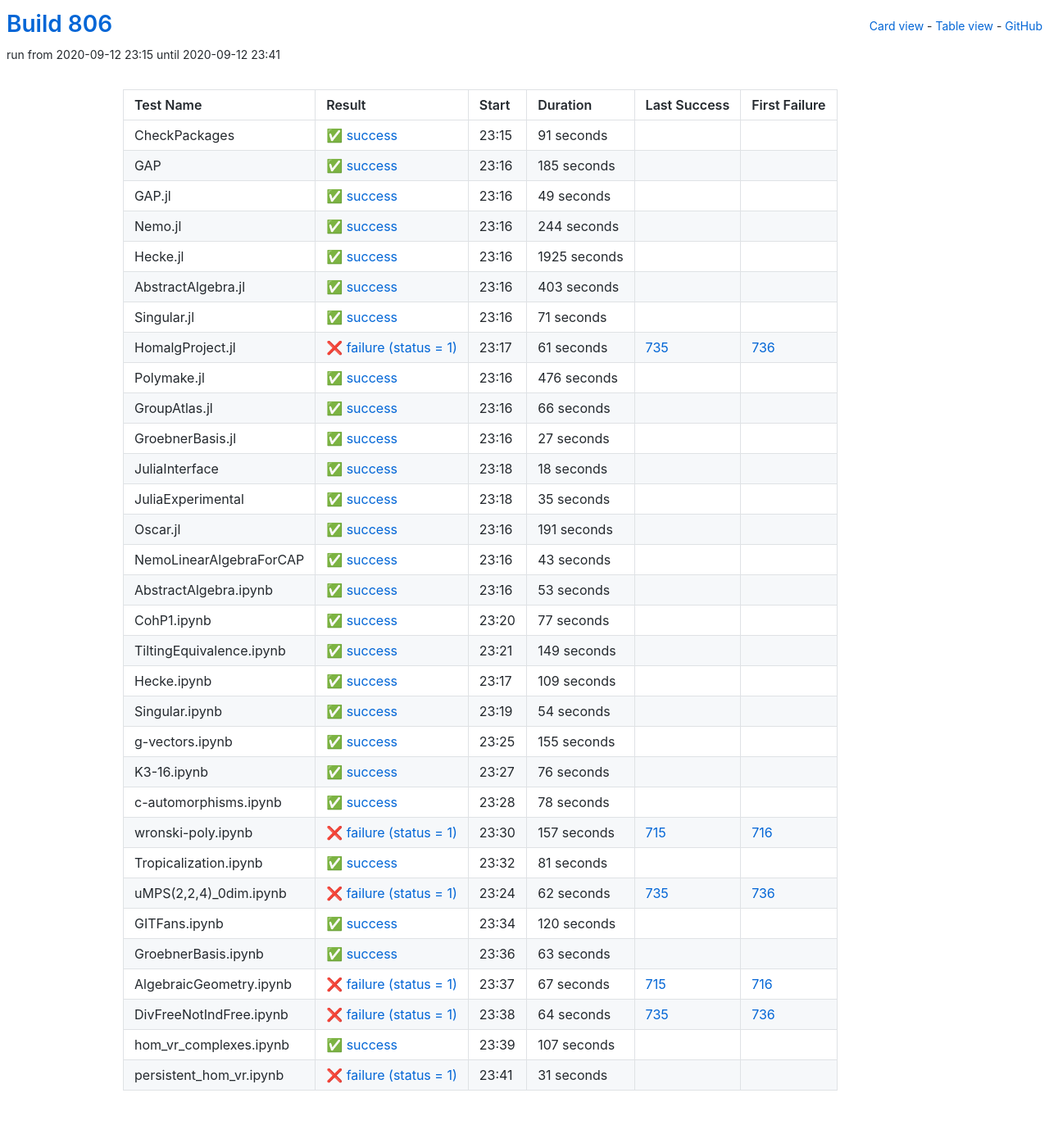
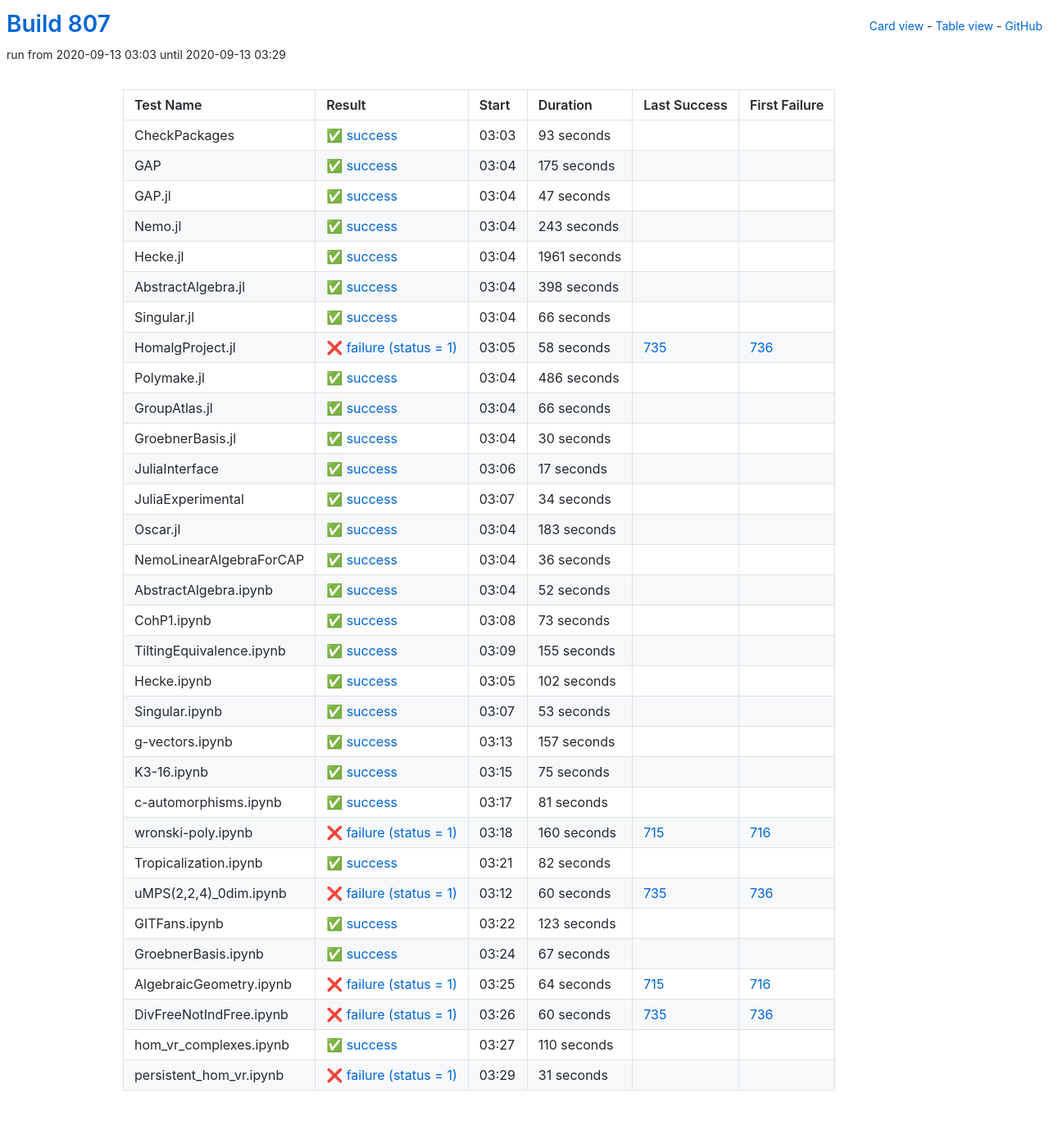
Before and after one commit to oscar-system/oscar-ci-status-stable, a Jekyll site: the page built from table.html, in a window 1280 px wide. Shown: the whole page at 82% size. Built offline with Jekyll 4.4.1, drawn with Linux system fonts in a browser that asks for light colours.

Commit message:
Build #807

```diff
--- a/_data/ci.yml
+++ b/_data/ci.yml
@@ -1,6 +1,6 @@
 ---
-build: 806
-build_url: https://oscarci.mathematik.uni-kl.de/job/oscar-stable/806/
+build: 807
+build_url: https://oscarci.mathematik.uni-kl.de/job/oscar-stable/807/
 job: oscar-stable
 organization: oscar-system
 repo: oscar-ci-status-stable
@@ -8,116 +8,116 @@ repourl: https://github.com/oscar-system/oscar-ci-status-stable
 tests:
 - name: CheckPackages
   id: checkpackages
-  log: https://oscarci.mathematik.uni-kl.de/job/oscar-stable/806/artifact/logs/build-806/CheckPackages.log
-  start: 2020-09-12 23:15
+  log: https://oscarci.mathematik.uni-kl.de/job/oscar-stable/807/artifact/logs/build-807/CheckPackages.log
+  start: 2020-09-13 03:03
   success: true
   exitcode: 0
   status: success
-  duration: 91
+  duration: 93
   last_success: false
   last_success_url:
   first_failure: false
   first_failure_url:
 - name: GAP
   id: gap
-  log: https://oscarci.mathematik.uni-kl.de/job/oscar-stable/806/artifact/logs/build-806/GAP.log
-  start: 2020-09-12 23:16
+  log: https://oscarci.mathematik.uni-kl.de/job/oscar-stable/807/artifact/logs/build-807/GAP.log
+  start: 2020-09-13 03:04
   success: true
   exitcode: 0
   status: success
-  duration: 185
+  duration: 175
   last_success: false
   last_success_url:
   first_failure: false
   first_failure_url:
 - name: GAP.jl
   id: gap-jl
-  log: https://oscarci.mathematik.uni-kl.de/job/oscar-stable/806/artifact/logs/build-806/GAP.jl.log
-  start: 2020-09-12 23:16
+  log: https://oscarci.mathematik.uni-kl.de/job/oscar-stable/807/artifact/logs/build-807/GAP.jl.log
+  start: 2020-09-13 03:04
   success: true
   exitcode: 0
   status: success
-  duration: 49
+  duration: 47
   last_success: false
   last_success_url:
   first_failure: false
   first_failure_url:
 - name: Nemo.jl
   id: nemo-jl
-  log: https://oscarci.mathematik.uni-kl.de/job/oscar-stable/806/artifact/logs/build-806/Nemo.jl.log
-  start: 2020-09-12 23:16
+  log: https://oscarci.mathematik.uni-kl.de/job/oscar-stable/807/artifact/logs/build-807/Nemo.jl.log
+  start: 2020-09-13 03:04
   success: true
   exitcode: 0
   status: success
-  duration: 244
+  duration: 243
   last_success: false
   last_success_url:
   first_failure: false
   first_failure_url:
 - name: Hecke.jl
   id: hecke-jl
-  log: https://oscarci.mathematik.uni-kl.de/job/oscar-stable/806/artifact/logs/build-806/Hecke.jl.log
-  start: 2020-09-12 23:16
+  log: https://oscarci.mathematik.uni-kl.de/job/oscar-stable/807/artifact/logs/build-807/Hecke.jl.log
+  start: 2020-09-13 03:04
   success: true
   exitcode: 0
   status: success
-  duration: 1925
+  duration: 1961
   last_success: false
   last_success_url:
   first_failure: false
   first_failure_url:
 - name: AbstractAlgebra.jl
   id: abstractalgebra-jl
-  log: https://oscarci.mathematik.uni-kl.de/job/oscar-stable/806/artifact/logs/build-806/AbstractAlgebra.jl.log
-  start: 2020-09-12 23:16
+  log: https://oscarci.mathematik.uni-kl.de/job/oscar-stable/807/artifact/logs/build-807/AbstractAlgebra.jl.log
+  start: 2020-09-13 03:04
   success: true
   exitcode: 0
   status: success
-  duration: 403
+  duration: 398
   last_success: false
   last_success_url:
   first_failure: false
   first_failure_url:
 - name: Singular.jl
   id: singular-jl
-  log: https://oscarci.mathematik.uni-kl.de/job/oscar-stable/806/artifact/logs/build-806/Singular.jl.log
-  start: 2020-09-12 23:16
+  log: https://oscarci.mathematik.uni-kl.de/job/oscar-stable/807/artifact/logs/build-807/Singular.jl.log
+  start: 2020-09-13 03:04
   success: true
   exitcode: 0
   status: success
-  duration: 71
+  duration: 66
   last_success: false
   last_success_url:
   first_failure: false
   first_failure_url:
 - name: HomalgProject.jl
   id: homalgproject-jl
-  log: https://oscarci.mathematik.uni-kl.de/job/oscar-stable/806/artifact/logs/build-806/HomalgProject.jl.log
-  start: 2020-09-12 23:17
+  log: https://oscarci.mathematik.uni-kl.de/job/oscar-stable/807/artifact/logs/build-807/HomalgProject.jl.log
+  start: 2020-09-13 03:05
   success: false
   exitcode: 1
   status: failure
-  duration: 61
+  duration: 58
   last_success: 735
   last_success_url: https://oscarci.mathematik.uni-kl.de/job/oscar-stable/735/
   first_failure: 736
   first_failure_url: https://oscarci.mathematik.uni-kl.de/job/oscar-stable/736/
 - name: Polymake.jl
   id: polymake-jl
-  log: https://oscarci.mathematik.uni-kl.de/job/oscar-stable/806/artifact/logs/build-806/Polymake.jl.log
-  start: 2020-09-12 23:16
+  log: https://oscarci.mathematik.uni-kl.de/job/oscar-stable/807/artifact/logs/build-807/Polymake.jl.log
+  start: 2020-09-13 03:04
   success: true
   exitcode: 0
   status: success
-  duration: 476
+  duration: 486
   last_success: false
   last_success_url:
   first_failure: false
   first_failure_url:
 - name: GroupAtlas.jl
   id: groupatlas-jl
-  log: https://oscarci.mathematik.uni-kl.de/job/oscar-stable/806/artifact/logs/build-806/GroupAtlas.jl.log
-  start: 2020-09-12 23:16
+  log: https://oscarci.mathematik.uni-kl.de/job/oscar-stable/807/artifact/logs/build-807/GroupAtlas.jl.log
+  start: 2020-09-13 03:04
   success: true
   exitcode: 0
   status: success
@@ -128,68 +128,116 @@ tests:
   first_failure_url:
 - name: GroebnerBasis.jl
   id: groebnerbasis-jl
-  log: https://oscarci.mathematik.uni-kl.de/job/oscar-stable/806/artifact/logs/build-806/GroebnerBasis.jl.log
-  start: 2020-09-12 23:16
+  log: https://oscarci.mathematik.uni-kl.de/job/oscar-stable/807/artifact/logs/build-807/GroebnerBasis.jl.log
+  start: 2020-09-13 03:04
   success: true
   exitcode: 0
   status: success
-  duration: 27
+  duration: 30
   last_success: false
   last_success_url:
   first_failure: false
   first_failure_url:
 - name: JuliaInterface
   id: juliainterface
-  log: https://oscarci.mathematik.uni-kl.de/job/oscar-stable/806/artifact/logs/build-806/JuliaInterface.log
-  start: 2020-09-12 23:18
+  log: https://oscarci.mathematik.uni-kl.de/job/oscar-stable/807/artifact/logs/build-807/JuliaInterface.log
+  start: 2020-09-13 03:06
   success: true
   exitcode: 0
   status: success
-  duration: 18
+  duration: 17
   last_success: false
   last_success_url:
   first_failure: false
   first_failure_url:
 - name: JuliaExperimental
   id: juliaexperimental
-  log: https://oscarci.mathematik.uni-kl.de/job/oscar-stable/806/artifact/logs/build-806/JuliaExperimental.log
-  start: 2020-09-12 23:18
+  log: https://oscarci.mathematik.uni-kl.de/job/oscar-stable/807/artifact/logs/build-807/JuliaExperimental.log
+  start: 2020-09-13 03:07
   success: true
   exitcode: 0
   status: success
-  duration: 35
+  duration: 34
   last_success: false
   last_success_url:
   first_failure: false
   first_failure_url:
 - name: Oscar.jl
   id: oscar-jl
-  log: https://oscarci.mathematik.uni-kl.de/job/oscar-stable/806/artifact/logs/build-806/Oscar.jl.log
-  start: 2020-09-12 23:16
+  log: https://oscarci.mathematik.uni-kl.de/job/oscar-stable/807/artifact/logs/build-807/Oscar.jl.log
+  start: 2020-09-13 03:04
   success: true
   exitcode: 0
   status: success
-  duration: 191
+  duration: 183
   last_success: false
   last_success_url:
   first_failure: false
   first_failure_url:
 - name: NemoLinearAlgebraForCAP
   id: nemolinearalgebraforcap
-  log: https://oscarci.mathematik.uni-kl.de/job/oscar-stable/806/artifact/logs/build-806/NemoLinearAlgebraForCAP.log
-  start: 2020-09-12 23:16
+  log: https://oscarci.mathematik.uni-kl.de/job/oscar-stable/807/artifact/logs/build-807/NemoLinearAlgebraForCAP.log
+  start: 2020-09-13 03:04
   success: true
   exitcode: 0
   status: success
-  duration: 43
+  duration: 36
   last_success: false
   last_success_url:
   first_failure: false
   first_failure_url:
 - name: AbstractAlgebra.ipynb
   id: abstractalgebra-ipynb
-  log: https://oscarci.mathematik.uni-kl.de/job/oscar-stable/806/artifact/logs/build-806/AbstractAlgebra.ipynb.log
-  start: 2020-09-12 23:16
+  log: https://oscarci.mathematik.uni-kl.de/job/oscar-stable/807/artifact/logs/build-807/AbstractAlgebra.ipynb.log
+  start: 2020-09-13 03:04
+  success: true
+  exitcode: 0
+  status: success
+  duration: 52
+  last_success: false
+  last_success_url:
+  first_failure: false
+  first_failure_url:
+- name: CohP1.ipynb
+  id: cohp1-ipynb
+  log: https://oscarci.mathematik.uni-kl.de/job/oscar-stable/807/artifact/logs/build-807/CohP1.ipynb.log
+  start: 2020-09-13 03:08
+  success: true
+  exitcode: 0
+  status: success
+  duration: 73
+  last_success: false
+  last_success_url:
+  first_failure: false
+  first_failure_url:
+- name: TiltingEquivalence.ipynb
+  id: tiltingequivalence-ipynb
+  log: https://oscarci.mathematik.uni-kl.de/job/oscar-stable/807/artifact/logs/build-807/TiltingEquivalence.ipynb.log
+  start: 2020-09-13 03:09
+  success: true
+  exitcode: 0
+  status: success
+  duration: 155
+  last_success: false
+  last_success_url:
+  first_failure: false
+  first_failure_url:
+- name: Hecke.ipynb
+  id: hecke-ipynb
+  log: https://oscarci.mathematik.uni-kl.de/job/oscar-stable/807/artifact/logs/build-807/Hecke.ipynb.log
+  start: 2020-09-13 03:05
+  success: true
+  exitcode: 0
+  status: success
+  duration: 102
+  last_success: false
+  last_success_url:
+  first_failure: false
+  first_failure_url:
+- name: Singular.ipynb
+  id: singular-ipynb
+  log: https://oscarci.mathematik.uni-kl.de/job/oscar-stable/807/artifact/logs/build-807/Singular.ipynb.log
+  start: 2020-09-13 03:07
   success: true
   exitcode: 0
   status: success
@@ -198,106 +246,34 @@ tests:
   last_success_url:
   first_failure: false
   first_failure_url:
-- name: CohP1.ipynb
-  id: cohp1-ipynb
-  log: https://oscarci.mathematik.uni-kl.de/job/oscar-stable/806/artifact/logs/build-806/CohP1.ipynb.log
-  start: 2020-09-12 23:20
+- name: g-vectors.ipynb
+  id: g-vectors-ipynb
+  log: https://oscarci.mathematik.uni-kl.de/job/oscar-stable/807/artifact/logs/build-807/g-vectors.ipynb.log
+  start: 2020-09-13 03:13
   success: true
   exitcode: 0
   status: success
-  duration: 77
-  last_success: false
-  last_success_url:
-  first_failure: false
-  first_failure_url:
-- name: TiltingEquivalence.ipynb
-  id: tiltingequivalence-ipynb
-  log: https://oscarci.mathematik.uni-kl.de/job/oscar-stable/806/artifact/logs/build-806/TiltingEquivalence.ipynb.log
-  start: 2020-09-12 23:21
-  success: true
-  exitcode: 0
-  status: success
-  duration: 149
-  last_success: false
-  last_success_url:
-  first_failure: false
-  first_failure_url:
-- name: Hecke.ipynb
-  id: hecke-ipynb
-  log: https://oscarci.mathematik.uni-kl.de/job/oscar-stable/806/artifact/logs/build-806/Hecke.ipynb.log
-  start: 2020-09-12 23:17
-  success: true
-  exitcode: 0
-  status: success
-  duration: 109
-  last_success: false
-  last_success_url:
-  first_failure: false
-  first_failure_url:
-- name: Singular.ipynb
-  id: singular-ipynb
-  log: https://oscarci.mathematik.uni-kl.de/job/oscar-stable/806/artifact/logs/build-806/Singular.ipynb.log
-  start: 2020-09-12 23:19
-  success: true
-  exitcode: 0
-  status: success
-  duration: 54
-  last_success: false
-  last_success_url:
-  first_failure: false
-  first_failure_url:
-- name: g-vectors.ipynb
-  id: g-vectors-ipynb
-  log: https://oscarci.mathematik.uni-kl.de/job/oscar-stable/806/artifact/logs/build-806/g-vectors.ipynb.log
-  start: 2020-09-12 23:25
-  success: true
-  exitcode: 0
-  status: success
-  duration: 155
+  duration: 157
   last_success: false
   last_success_url:
   first_failure: false
   first_failure_url:
 - name: K3-16.ipynb
   id: k3-16-ipynb
-  log: https://oscarci.mathematik.uni-kl.de/job/oscar-stable/806/artifact/logs/build-806/K3-16.ipynb.log
-  start: 2020-09-12 23:27
+  log: https://oscarci.mathematik.uni-kl.de/job/oscar-stable/807/artifact/logs/build-807/K3-16.ipynb.log
+  start: 2020-09-13 03:15
   success: true
   exitcode: 0
   status: success
-  duration: 76
+  duration: 75
   last_success: false
   last_success_url:
   first_failure: false
   first_failure_url:
 - name: c-automorphisms.ipynb
   id: c-automorphisms-ipynb
-  log: https://oscarci.mathematik.uni-kl.de/job/oscar-stable/806/artifact/logs/build-806/c-automorphisms.ipynb.log
-  start: 2020-09-12 23:28
-  success: true
-  exitcode: 0
-  status: success
-  duration: 78
-  last_success: false
-  last_success_url:
-  first_failure: false
-  first_failure_url:
-- name: wronski-poly.ipynb
-  id: wronski-poly-ipynb
-  log: https://oscarci.mathematik.uni-kl.de/job/oscar-stable/806/artifact/logs/build-806/wronski-poly.ipynb.log
-  start: 2020-09-12 23:30
-  success: false
-  exitcode: 1
-  status: failure
-  duration: 157
-  last_success: 715
-  last_success_url: https://oscarci.mathematik.uni-kl.de/job/oscar-stable/715/
-  first_failure: 716
-  first_failure_url: https://oscarci.mathematik.uni-kl.de/job/oscar-stable/716/
-- name: Tropicalization.ipynb
-  id: tropicalization-ipynb
-  log: https://oscarci.mathematik.uni-kl.de/job/oscar-stable/806/artifact/logs/build-806/Tropicalization.ipynb.log
-  start: 2020-09-12 23:32
+  log: https://oscarci.mathematik.uni-kl.de/job/oscar-stable/807/artifact/logs/build-807/c-automorphisms.ipynb.log
+  start: 2020-09-13 03:17
   success: true
   exitcode: 0
   status: success
@@ -306,82 +282,106 @@ tests:
   last_success_url:
   first_failure: false
   first_failure_url:
-- name: uMPS(2,2,4)_0dim.ipynb
-  id: umps-2-2-4-0dim-ipynb
-  log: https://oscarci.mathematik.uni-kl.de/job/oscar-stable/806/artifact/logs/build-806/uMPS-2-2-4-_0dim.ipynb.log
-  start: 2020-09-12 23:24
+- name: wronski-poly.ipynb
+  id: wronski-poly-ipynb
+  log: https://oscarci.mathematik.uni-kl.de/job/oscar-stable/807/artifact/logs/build-807/wronski-poly.ipynb.log
+  start: 2020-09-13 03:18
   success: false
   exitcode: 1
   status: failure
-  duration: 62
+  duration: 160
+  last_success: 715
+  last_success_url: https://oscarci.mathematik.uni-kl.de/job/oscar-stable/715/
+  first_failure: 716
+  first_failure_url: https://oscarci.mathematik.uni-kl.de/job/oscar-stable/716/
+- name: Tropicalization.ipynb
+  id: tropicalization-ipynb
+  log: https://oscarci.mathematik.uni-kl.de/job/oscar-stable/807/artifact/logs/build-807/Tropicalization.ipynb.log
+  start: 2020-09-13 03:21
+  success: true
+  exitcode: 0
+  status: success
+  duration: 82
+  last_success: false
+  last_success_url:
+  first_failure: false
+  first_failure_url:
+- name: uMPS(2,2,4)_0dim.ipynb
+  id: umps-2-2-4-0dim-ipynb
+  log: https://oscarci.mathematik.uni-kl.de/job/oscar-stable/807/artifact/logs/build-807/uMPS-2-2-4-_0dim.ipynb.log
+  start: 2020-09-13 03:12
+  success: false
+  exitcode: 1
+  status: failure
+  duration: 60
   last_success: 735
   last_success_url: https://oscarci.mathematik.uni-kl.de/job/oscar-stable/735/
   first_failure: 736
   first_failure_url: https://oscarci.mathematik.uni-kl.de/job/oscar-stable/736/
 - name: GITFans.ipynb
   id: gitfans-ipynb
-  log: https://oscarci.mathematik.uni-kl.de/job/oscar-stable/806/artifact/logs/build-806/GITFans.ipynb.log
-  start: 2020-09-12 23:34
+  log: https://oscarci.mathematik.uni-kl.de/job/oscar-stable/807/artifact/logs/build-807/GITFans.ipynb.log
+  start: 2020-09-13 03:22
   success: true
   exitcode: 0
   status: success
-  duration: 120
+  duration: 123
   last_success: false
   last_success_url:
   first_failure: false
   first_failure_url:
 - name: GroebnerBasis.ipynb
   id: groebnerbasis-ipynb
-  log: https://oscarci.mathematik.uni-kl.de/job/oscar-stable/806/artifact/logs/build-806/GroebnerBasis.ipynb.log
-  start: 2020-09-12 23:36
+  log: https://oscarci.mathematik.uni-kl.de/job/oscar-stable/807/artifact/logs/build-807/GroebnerBasis.ipynb.log
+  start: 2020-09-13 03:24
   success: true
   exitcode: 0
   status: success
-  duration: 63
+  duration: 67
   last_success: false
   last_success_url:
   first_failure: false
   first_failure_url:
 - name: AlgebraicGeometry.ipynb
   id: algebraicgeometry-ipynb
-  log: https://oscarci.mathematik.uni-kl.de/job/oscar-stable/806/artifact/logs/build-806/AlgebraicGeometry.ipynb.log
-  start: 2020-09-12 23:37
+  log: https://oscarci.mathematik.uni-kl.de/job/oscar-stable/807/artifact/logs/build-807/AlgebraicGeometry.ipynb.log
+  start: 2020-09-13 03:25
   success: false
   exitcode: 1
   status: failure
-  duration: 67
+  duration: 64
   last_success: 715
   last_success_url: https://oscarci.mathematik.uni-kl.de/job/oscar-stable/715/
   first_failure: 716
   first_failure_url: https://oscarci.mathematik.uni-kl.de/job/oscar-stable/716/
 - name: DivFreeNotIndFree.ipynb
   id: divfreenotindfree-ipynb
-  log: https://oscarci.mathematik.uni-kl.de/job/oscar-stable/806/artifact/logs/build-806/DivFreeNotIndFree.ipynb.log
-  start: 2020-09-12 23:38
+  log: https://oscarci.mathematik.uni-kl.de/job/oscar-stable/807/artifact/logs/build-807/DivFreeNotIndFree.ipynb.log
+  start: 2020-09-13 03:26
   success: false
   exitcode: 1
   status: failure
-  duration: 64
+  duration: 60
   last_success: 735
   last_success_url: https://oscarci.mathematik.uni-kl.de/job/oscar-stable/735/
   first_failure: 736
   first_failure_url: https://oscarci.mathematik.uni-kl.de/job/oscar-stable/736/
 - name: hom_vr_complexes.ipynb
   id: hom-vr-complexes-ipynb
-  log: https://oscarci.mathematik.uni-kl.de/job/oscar-stable/806/artifact/logs/build-806/hom_vr_complexes.ipynb.log
-  start: 2020-09-12 23:39
+  log: https://oscarci.mathematik.uni-kl.de/job/oscar-stable/807/artifact/logs/build-807/hom_vr_complexes.ipynb.log
+  start: 2020-09-13 03:27
   success: true
   exitcode: 0
   status: success
-  duration: 107
+  duration: 110
   last_success: false
   last_success_url:
   first_failure: false
   first_failure_url:
 - name: persistent_hom_vr.ipynb
   id: persistent-hom-vr-ipynb
-  log: https://oscarci.mathematik.uni-kl.de/job/oscar-stable/806/artifact/logs/build-806/persistent_hom_vr.ipynb.log
-  start: 2020-09-12 23:41
+  log: https://oscarci.mathematik.uni-kl.de/job/oscar-stable/807/artifact/logs/build-807/persistent_hom_vr.ipynb.log
+  start: 2020-09-13 03:29
   success: false
   exitcode: 1
   status: failure
```
Also changed, not shown: README.md.
